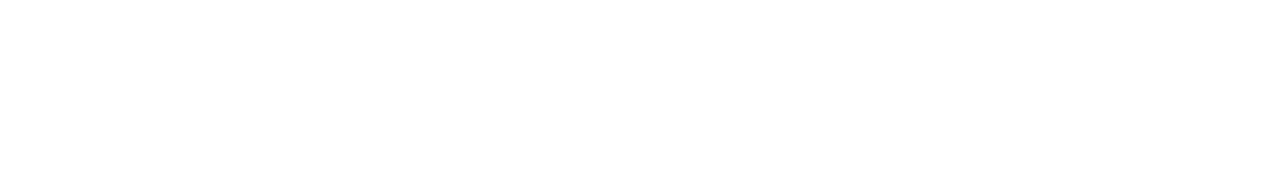
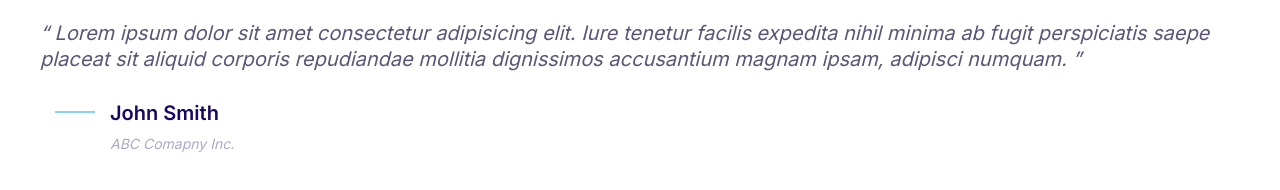
Before and after one commit to MetodyAleksov/Moshify, a plain HTML site: page index.html in a window 1280 px wide. Drawn offline with Linux system fonts and the light colour scheme.

Commit message:
added quote element

```diff
--- a/CSS/style.css
+++ b/CSS/style.css
@@ -390,3 +390,46 @@ li {
 .media__image {
   padding: 1rem 15px 0px;
 }
+
+/*Quotes*/
+
+.quote {
+  font-size: 3rem;
+  font-style: italic;
+  color: #5c5577;
+}
+.quote__text {
+  line-height: 1.3;
+  margin-bottom: 1rem;
+}
+.quote__text::before {
+  content: open-quote;
+}
+.quote__text::after {
+  content: close-quote;
+}
+.quote__name {
+  font-style: normal;
+  font-size: 2.4rem;
+  font-weight: 525;
+  color: var(--headingColor);
+  margin: 1.6rem 0 5px;
+}
+
+.quote__company {
+  font-size: 16px;
+  color: var(--headingColor);
+  opacity: 0.35;
+}
+
+@media screen and (min-width: 1024px) {
+  .quote {
+    font-size: 2rem;
+  }
+  .quote__name {
+    font-size: 2rem;
+  }
+  .quote__company {
+    font-size: 1.4rem;
+  }
+}
--- a/index.html
+++ b/index.html
@@ -14,5 +14,27 @@
     <link rel="stylesheet" href="CSS/normalize.css" />
     <link rel="stylesheet" href="CSS/style.css" />
   </head>
-  <body></body>
+  <body>
+    <blockquote class="quote">
+      <p class="quote__text">
+        Lorem ipsum dolor sit amet consectetur adipisicing elit. Iure tenetur
+        facilis expedita nihil minima ab fugit perspiciatis saepe placeat sit
+        aliquid corporis repudiandae mollitia dignissimos accusantium magnam
+        ipsam, adipisci numquam.
+      </p>
+      <footer>
+        <div class="media">
+          <div class="media__image">
+            <svg class="icon icon--primary">
+              <use xlink:href="images/sprite.svg#line"></use>
+            </svg>
+          </div>
+          <div class="Media__body">
+            <h3 class="media__title quote__name">John Smith</h3>
+            <p class="quote__company">ABC Comapny Inc.</p>
+          </div>
+        </div>
+      </footer>
+    </blockquote>
+  </body>
 </html>
```
Also changed, not shown: components/quote.html (added, +21 -0 lines).
